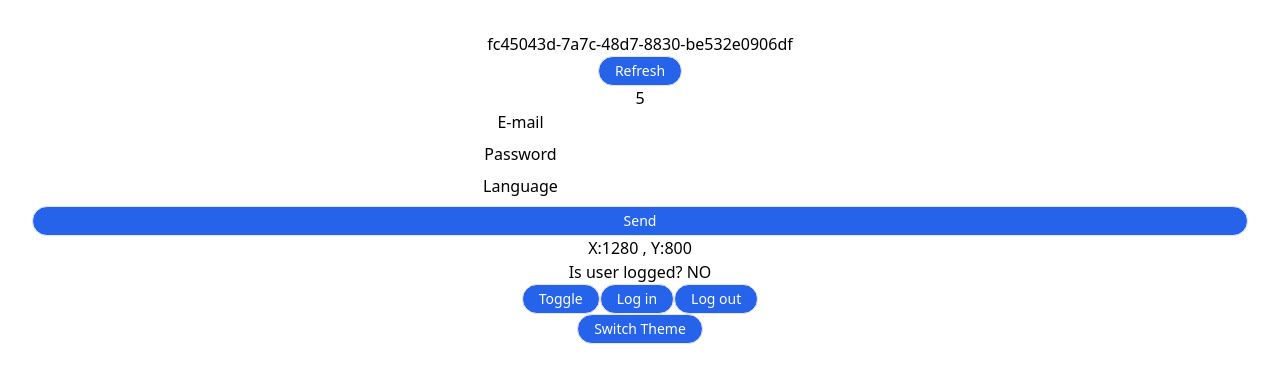
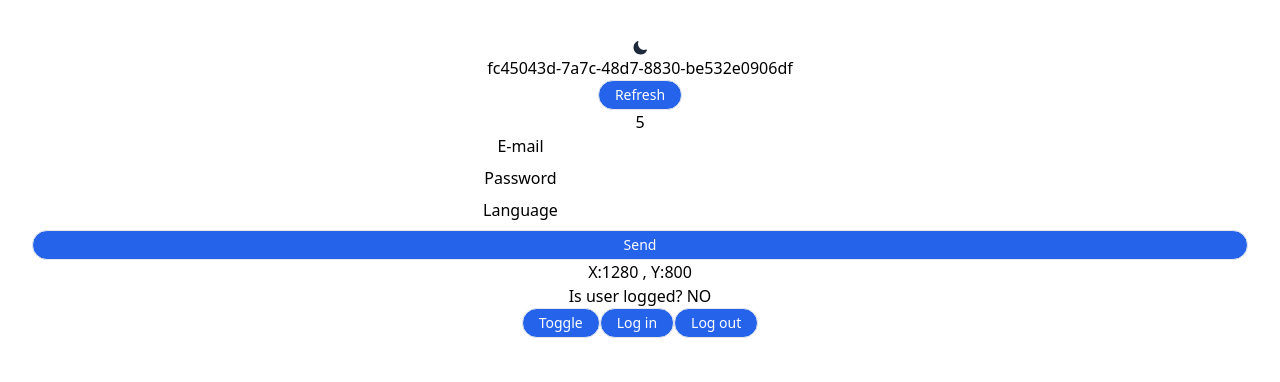
Before and after one commit to Qkari17/Nauka_react, a React (Vite) app: page / in a window 1280 px wide. Shown: the top 382 px of the page. Built offline with nearby package versions, Linux system fonts and the light colour scheme.

Commit message:
dark theme

```diff
--- a/package.json
+++ b/package.json
@@ -12,6 +12,7 @@
     "build-storybook": "storybook build"
   },
   "dependencies": {
+    "@heroicons/react": "^2.2.0",
     "@hookform/resolvers": "^3.9.1",
     "@types/node": "^22.10.2",
     "react": "^18.3.1",
--- a/src/App.tsx
+++ b/src/App.tsx
@@ -19,6 +19,7 @@ function App() {
   return (
     <>
       <ThemeContextProvider>
+      <ThemeSwitcher></ThemeSwitcher>
         <Generator></Generator>
         <Counter></Counter>
         {/* <RegistrationFormState></RegistrationFormState> */}
@@ -28,8 +29,7 @@ function App() {
         <AuthContextProvider>
           <AuthInfo></AuthInfo>
         </AuthContextProvider>
-        <ThemeSwitcher></ThemeSwitcher>
-      </ThemeContextProvider>
+            </ThemeContextProvider>
     </>
   );
 }
--- a/src/components/Counter/Counter.tsx
+++ b/src/components/Counter/Counter.tsx
@@ -13,5 +13,5 @@ export const Counter =() =>{
         }
     }, [])
 
-    return <Text>{[count]}</Text>
+    return <Text>{count}</Text>
 }
--- a/src/components/Theme/ThemeContext.tsx
+++ b/src/components/Theme/ThemeContext.tsx
@@ -1,45 +1,50 @@
-import {  createContext, useContext, useState } from "react";
+import { createContext, useContext, useRef, } from "react";
 
-enum Theme {
-    LIGHT = 'light',
-    DARK = 'dark'
+export enum Theme {
+  LIGHT = "light",
+  DARK = "dark",
 }
 
 type ThemeContextType = {
-    theme: Theme ;
+  theme: React.MutableRefObject<Theme>;
   toggle: () => void;
 };
 
-const ThemeContext = createContext<ThemeContextType | null> (null);
-ThemeContext.displayName= 'ThemeContext'
+const ThemeContext = createContext<ThemeContextType | null>(null);
+ThemeContext.displayName = "ThemeContext";
 
 export const useThemeContext = () => {
   const context = useContext(ThemeContext);
-if (context){
+  if (context) {
     return context;
   }
-throw new Error ('Component should be placed inside ThemeContextProvider')
-}
+  throw new Error("Component should be placed inside ThemeContextProvider");
+};
 
 const useTheme = () => {
-    const [theme, setTheme] = useState<Theme>(Theme.LIGHT);
+  // const [theme, setTheme] = useState<Theme>(Theme.LIGHT);
+  const theme = useRef<Theme>(Theme.LIGHT);
 
-    const toggle =() =>{
-        if (theme === Theme.DARK){
-            setTheme(Theme.LIGHT);
-            document.body.classList.remove('dark')
+  const toggle = () => {
+    if (theme.current === Theme.DARK) {
+      theme.current = Theme.LIGHT;
+      // setTheme(Theme.LIGHT);
+      document.body.classList.remove("dark");
+    } else {
+      //   setTheme(Theme.DARK);
+      theme.current = Theme.DARK;
+      document.body.classList.add("dark");
     }
-                    else {setTheme(Theme.DARK); document.body.classList.add('dark')}
-
   };
-    return {theme, toggle};
-
+  return { theme, toggle };
 };
 
-export const ThemeContextProvider = ({children}:{children: React.ReactNode}) => {
+export const ThemeContextProvider = ({
+  children,
+}: {
+  children: React.ReactNode;
+}) => {
   return (
-        <ThemeContext.Provider value={useTheme()}>
-        {children}
-        </ThemeContext.Provider>
-    )
-}
+    <ThemeContext.Provider value={useTheme()}>{children}</ThemeContext.Provider>
+  );
+};
--- a/src/components/Theme/ThemeSwitcher.tsx
+++ b/src/components/Theme/ThemeSwitcher.tsx
@@ -1,16 +1,26 @@
-import { MouseEventHandler } from "react"
-import { useThemeContext } from "./ThemeContext";
+import { MouseEventHandler, useState } from "react";
+import { Theme, useThemeContext } from "./ThemeContext";
 import { Button } from "../../ui";
+import { SunIcon, MoonIcon } from "@heroicons/react/24/solid";
 
 export const ThemeSwitcher = () => {
-    const context = useThemeContext();
-    const handleClick: MouseEventHandler =() =>{
-       context.toggle();
-    };
-
-    return(
-        <div>
-            <Button label="Switch Theme" onClick={handleClick}></Button>
-        </div>
-    )
-}
+  const [theme, setTheme] = useState<Theme>(Theme.LIGHT);
+  const context = useThemeContext();
+  const handleClick: MouseEventHandler = () => {
+    context.toggle();
+    setTheme((theme) => (theme === Theme.LIGHT ? Theme.DARK : Theme.LIGHT));
+  };
+  const icon =
+    theme === Theme.DARK ? (
+      <SunIcon
+        onClick={handleClick}
+        className="h-4 w-4 text-slate-300 cursor-pointer m-auto mt-2"
+      ></SunIcon>
+    ) : (
+      <MoonIcon
+        onClick={handleClick}
+        className="h-4 w-4 text-slate-800 cursor-pointer m-auto mt-2"
+      ></MoonIcon>
+    );
+  return <div>{icon}</div>;
+};
```
Also changed, not shown: 1 other file (tests, documents, lock files or other folders). Lines whose indentation alone changed are shown as unchanged.
